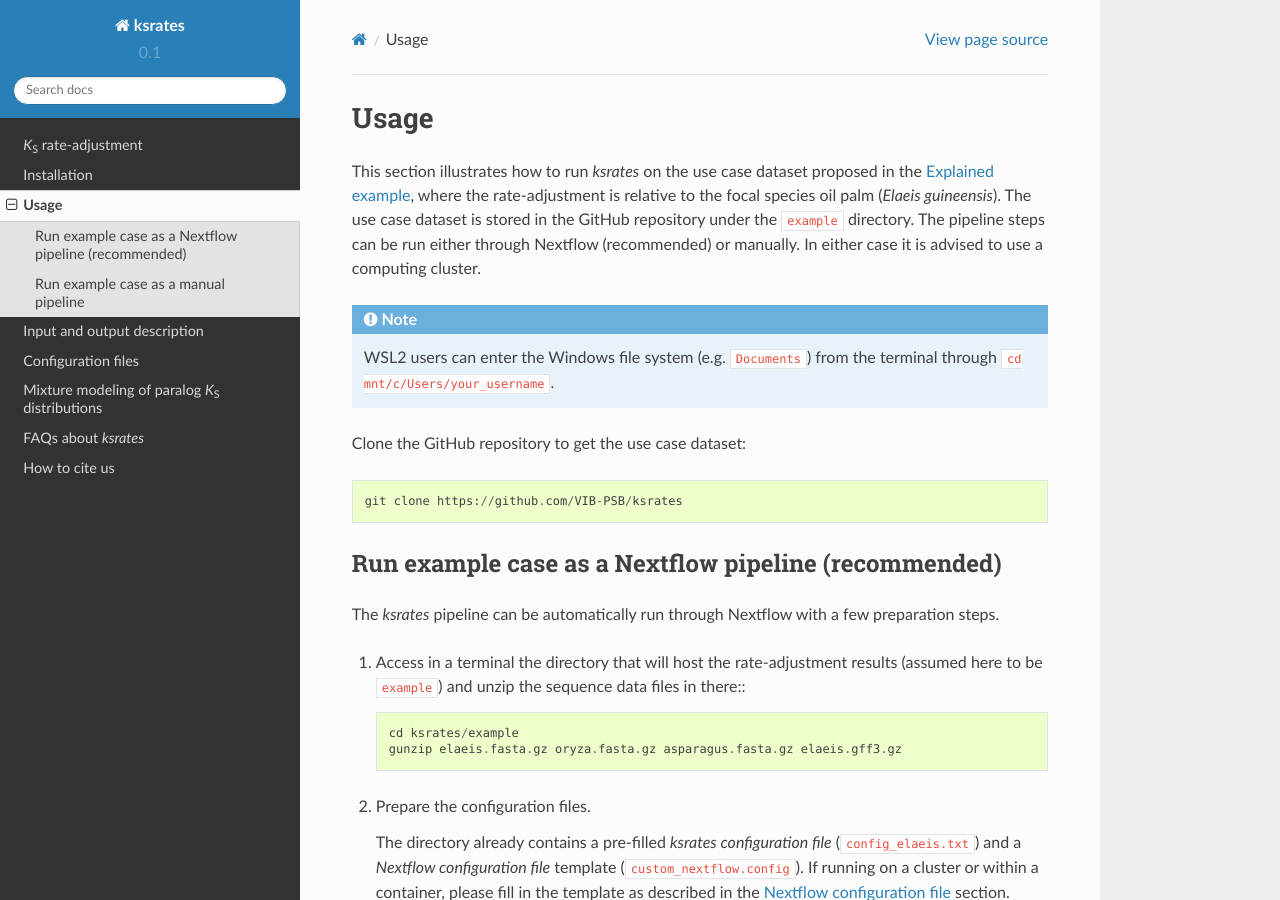
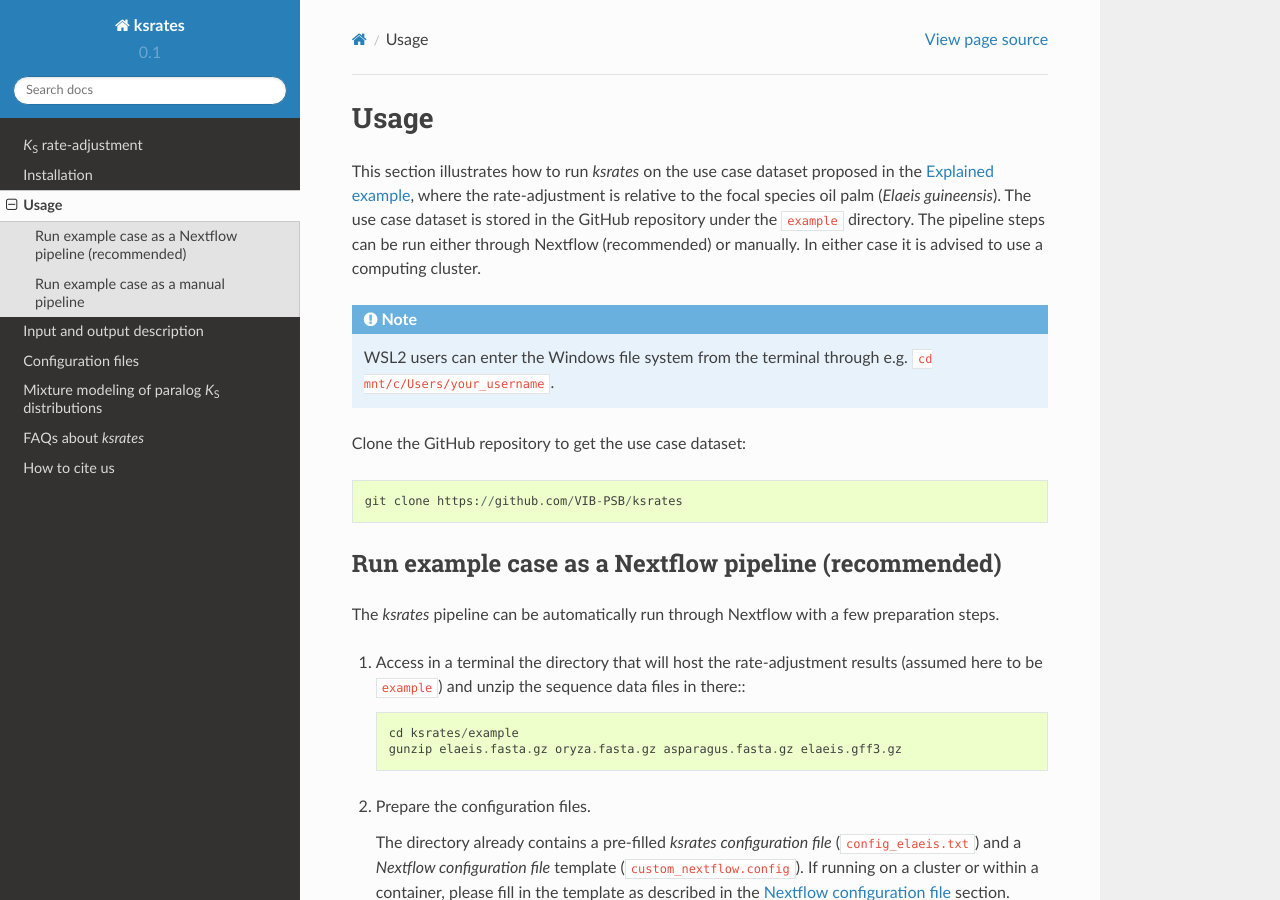
Before and after one commit to VIB-PSB/ksrates, a Sphinx documentation site: the page built from doc/source/usage.rst, in a window 1280 px wide and 900 px high. Built offline with Sphinx 7.4.7 and the Read the Docs theme 2.0.0, drawn with Linux system fonts in a browser that asks for light colours; some of the changed text lies outside the part shown.

Commit message:
Minor (add "e.g." to Windows file system path)

```diff
--- a/doc/source/usage.rst
+++ b/doc/source/usage.rst
@@ -4,7 +4,7 @@ Usage
 This section illustrates how to run *ksrates* on the use case dataset proposed in the :ref:`explained_example`, where the rate-adjustment is relative to the focal species oil palm (*Elaeis guineensis*). The use case dataset is stored in the GitHub repository under the ``example`` directory. The pipeline steps can be run either through Nextflow (recommended) or manually. In either case it is advised to use a computing cluster.
 
 .. note::
-    WSL2 users can enter the Windows file system (e.g. ``Documents``) from the terminal through ``cd mnt/c/Users/your_username``.
+    WSL2 users can enter the Windows file system from the terminal through e.g. ``cd mnt/c/Users/your_username``.
 
 Clone the GitHub repository to get the use case dataset::
 
```
Also changed, not shown: other parts of doc/source/usage.rst (+1 -1 lines).
